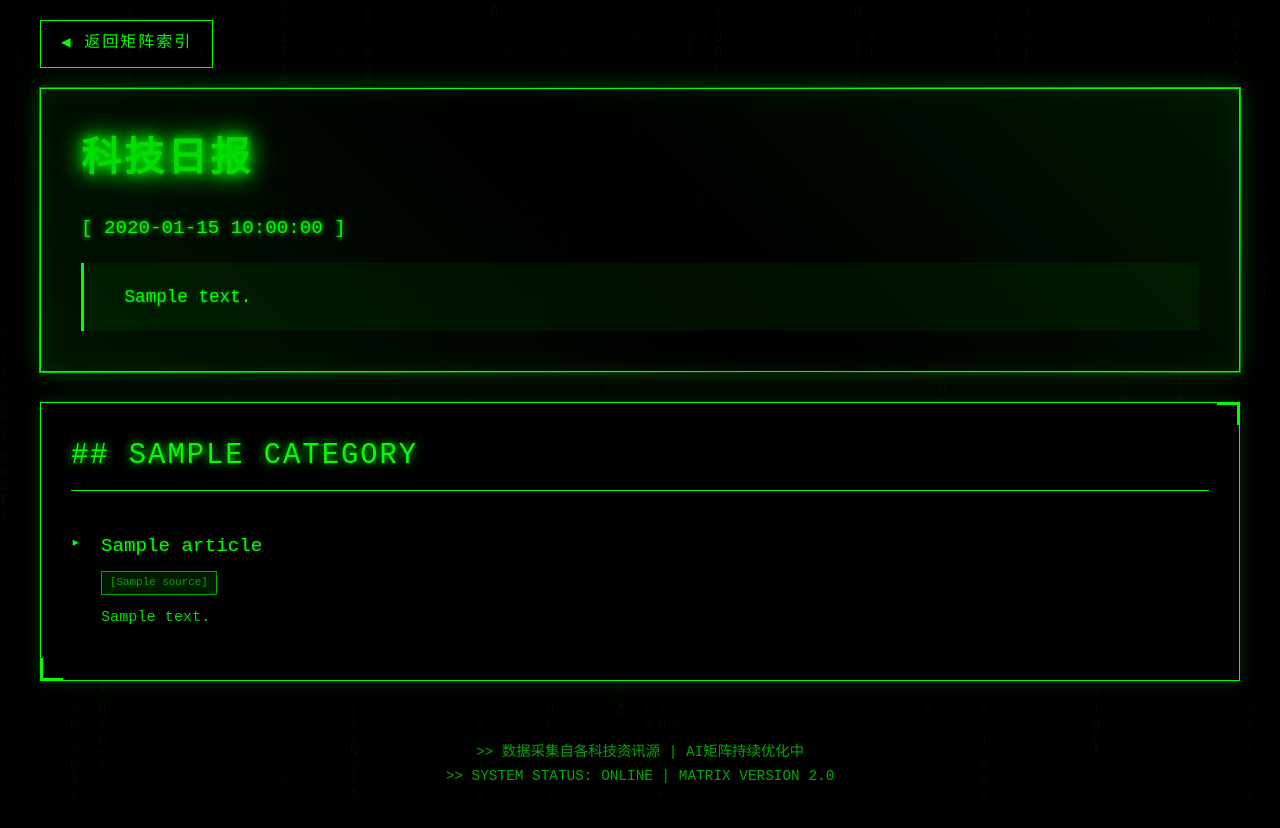
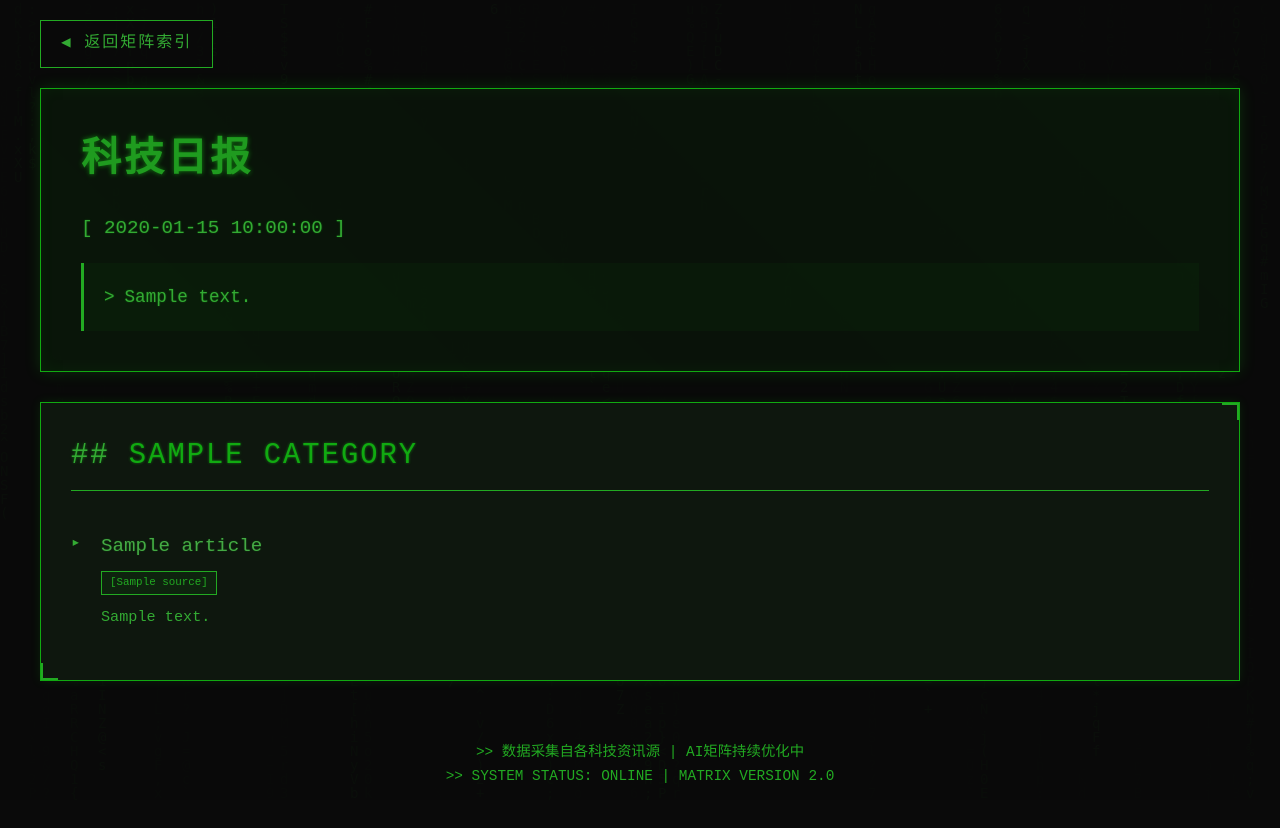
Before and after one commit to wyq09/tech-day-news, a Python web app: template templates/daily.html.j2 in a window 1280 px wide. Run offline with Jinja, Linux system fonts and the light colour scheme; the template is opened without the code that fills it: most values are stand-ins (such as "Sample title", 1, 10 or a date in 2020).

Commit message:
优化配色：使用柔和深绿配色，降低视觉疲劳
- 将亮绿色 #0f0 调整为柔和深绿 #2a2/#3a4
- 降低背景不透明度和发光强度
- 统一调整所有元素配色方案
- 矩阵雨透明度降低至 0.03
- 边框发光效果更加柔和
- 提升阅读舒适度

```diff
--- a/templates/daily.html.j2
+++ b/templates/daily.html.j2
@@ -18,8 +18,8 @@
 
         body {
             font-family: 'Courier New', monospace;
-            background: #000;
-            color: #0f0;
+            background: #0a0a0a;
+            color: #1a1;
             min-height: 100vh;
             padding: 20px;
             line-height: 1.6;
@@ -35,7 +35,7 @@
             height: 100%;
             pointer-events: none;
             z-index: 0;
-            opacity: 0.05;
+            opacity: 0.03;
         }
 
         .container {
@@ -46,40 +46,40 @@
         }
 
         .header {
-            background: rgba(0, 0, 0, 0.9);
-            border: 1px solid #0f0;
+            background: rgba(10, 20, 10, 0.95);
+            border: 1px solid #1a1;
             border-radius: 0;
             padding: 40px;
             margin-bottom: 30px;
-            box-shadow: 0 0 20px rgba(0, 255, 0, 0.3), inset 0 0 20px rgba(0, 255, 0, 0.1);
+            box-shadow: 0 0 15px rgba(26, 255, 26, 0.15), inset 0 0 15px rgba(26, 255, 26, 0.05);
             position: relative;
         }
 
         .header::before {
             content: '';
             position: absolute;
-            top: -2px;
-            left: -2px;
-            right: -2px;
-            bottom: -2px;
-            background: linear-gradient(45deg, #0f0, transparent, #0f0);
+            top: -1px;
+            left: -1px;
+            right: -1px;
+            bottom: -1px;
+            background: linear-gradient(45deg, #1a1, transparent, #1a1);
             z-index: -1;
-            animation: borderGlow 2s linear infinite;
+            animation: borderGlow 3s linear infinite;
         }
 
         @keyframes borderGlow {
-            0%, 100% { opacity: 0.5; }
-            50% { opacity: 1; }
+            0%, 100% { opacity: 0.3; }
+            50% { opacity: 0.6; }
         }
 
         .header h1 {
             font-size: 2.5em;
-            color: #0f0;
+            color: #2a2;
             text-transform: uppercase;
             letter-spacing: 3px;
             margin-bottom: 20px;
-            text-shadow: 0 0 10px #0f0, 0 0 20px #0f0, 0 0 30px #0f0;
-            animation: flicker 3s infinite;
+            text-shadow: 0 0 5px rgba(26, 255, 26, 0.5);
+            animation: flicker 4s infinite;
         }
 
         @keyframes flicker {
@@ -88,10 +88,10 @@
         }
 
         .header .date {
-            color: #0f0;
+            color: #3a3;
             font-size: 1.2em;
             margin-bottom: 20px;
-            text-shadow: 0 0 5px #0f0;
+            text-shadow: 0 0 2px rgba(26, 255, 26, 0.3);
         }
 
         .header .date::before {
@@ -102,20 +102,20 @@
         }
 
         .summary {
-            background: rgba(0, 255, 0, 0.05);
-            border-left: 3px solid #0f0;
+            background: rgba(26, 255, 26, 0.03);
+            border-left: 3px solid #2a2;
             padding: 20px;
             font-size: 1.1em;
-            color: #0f0;
-            text-shadow: 0 0 3px rgba(0, 255, 0, 0.5);
+            color: #3a3;
+            text-shadow: 0 0 2px rgba(26, 255, 26, 0.3);
             position: relative;
         }
 
         .summary::before {
             content: '>';
-            color: #0f0;
+            color: #3a3;
             margin-right: 10px;
-            animation: blink 1s infinite;
+            animation: blink 1.5s infinite;
         }
 
         @keyframes blink {
@@ -124,12 +124,12 @@
         }
 
         .category {
-            background: rgba(0, 0, 0, 0.95);
-            border: 1px solid #0f0;
+            background: rgba(15, 25, 15, 0.95);
+            border: 1px solid #1a1;
             padding: 30px;
             margin-bottom: 30px;
             position: relative;
-            box-shadow: 0 0 15px rgba(0, 255, 0, 0.2);
+            box-shadow: 0 0 10px rgba(26, 255, 26, 0.1);
         }
 
         .category::after {
@@ -137,10 +137,10 @@
             position: absolute;
             top: 0;
             right: 0;
-            width: 20px;
-            height: 20px;
-            border-top: 2px solid #0f0;
-            border-right: 2px solid #0f0;
+            width: 15px;
+            height: 15px;
+            border-top: 2px solid #2a2;
+            border-right: 2px solid #2a2;
         }
 
         .category::before {
@@ -148,26 +148,26 @@
             position: absolute;
             bottom: 0;
             left: 0;
-            width: 20px;
-            height: 20px;
-            border-bottom: 2px solid #0f0;
-            border-left: 2px solid #0f0;
+            width: 15px;
+            height: 15px;
+            border-bottom: 2px solid #2a2;
+            border-left: 2px solid #2a2;
         }
 
         .category-title {
             font-size: 1.8em;
             margin-bottom: 20px;
             padding-bottom: 10px;
-            border-bottom: 1px solid #0f0;
+            border-bottom: 1px solid #2a2;
             text-transform: uppercase;
             letter-spacing: 2px;
-            text-shadow: 0 0 10px #0f0;
+            text-shadow: 0 0 3px rgba(26, 255, 26, 0.4);
             position: relative;
         }
 
         .category-title::before {
             content: '## ';
-            color: #0f0;
+            color: #3a3;
         }
 
         .article-item {
@@ -181,7 +181,7 @@
             content: '▸';
             position: absolute;
             left: 0;
-            color: #0f0;
+            color: #3a3;
             animation: slideIn 0.5s ease-out;
         }
 
@@ -200,36 +200,36 @@
         }
 
         .article-title a {
-            color: #0f0;
+            color: #4a4;
             text-decoration: none;
             transition: all 0.3s;
-            text-shadow: 0 0 3px rgba(0, 255, 0, 0.3);
+            text-shadow: 0 0 2px rgba(26, 255, 26, 0.2);
         }
 
         .article-title a:hover {
-            color: #fff;
-            text-shadow: 0 0 10px #0f0, 0 0 20px #0f0;
-            background: rgba(0, 255, 0, 0.1);
+            color: #6a6;
+            text-shadow: 0 0 5px rgba(26, 255, 26, 0.5);
+            background: rgba(26, 255, 26, 0.05);
             padding: 2px 5px;
         }
 
         .article-meta {
             display: flex;
             gap: 15px;
-            color: #0a0;
+            color: #2a2;
             font-size: 0.85em;
             margin-bottom: 10px;
         }
 
         .source {
-            background: rgba(0, 255, 0, 0.1);
+            background: rgba(26, 255, 26, 0.05);
             padding: 2px 8px;
             font-size: 0.8em;
-            border: 1px solid #0a0;
+            border: 1px solid #2a2;
         }
 
         .article-summary {
-            color: #0d0;
+            color: #3a3;
             font-size: 0.95em;
             line-height: 1.7;
         }
@@ -240,19 +240,19 @@
 
         .ai-tag {
             display: inline-block;
-            background: #0f0;
-            color: #000;
+            background: #2a2;
+            color: #0a0;
             padding: 2px 8px;
             font-size: 0.75em;
             margin-left: 10px;
             font-weight: bold;
             text-transform: uppercase;
-            box-shadow: 0 0 10px #0f0;
+            box-shadow: 0 0 5px rgba(26, 255, 26, 0.3);
         }
 
         .footer {
             text-align: center;
-            color: #0a0;
+            color: #2a2;
             padding: 20px;
             margin-top: 40px;
             font-size: 0.9em;
@@ -261,19 +261,19 @@
         .back-link {
             display: inline-block;
             margin-bottom: 20px;
-            color: #0f0;
+            color: #3a3;
             text-decoration: none;
             padding: 10px 20px;
-            border: 1px solid #0f0;
+            border: 1px solid #2a2;
             transition: all 0.3s;
             text-transform: uppercase;
             letter-spacing: 2px;
         }
 
         .back-link:hover {
-            background: #0f0;
-            color: #000;
-            box-shadow: 0 0 20px #0f0;
+            background: #2a2;
+            color: #0a0;
+            box-shadow: 0 0 10px rgba(26, 255, 26, 0.3);
         }
 
         .back-link::before {
@@ -286,17 +286,17 @@
         }
 
         ::-webkit-scrollbar-track {
-            background: #000;
+            background: #0a0a0a;
         }
 
         ::-webkit-scrollbar-thumb {
-            background: #0f0;
+            background: #2a2;
             border-radius: 4px;
         }
 
         ::-webkit-scrollbar-thumb:hover {
-            background: #0d0;
-            box-shadow: 0 0 10px #0f0;
+            background: #3a3;
+            box-shadow: 0 0 5px rgba(26, 255, 26, 0.3);
         }
 
         @media (max-width: 768px) {
@@ -368,10 +368,10 @@
         }
 
         function drawMatrix() {
-            ctx.fillStyle = 'rgba(0, 0, 0, 0.05)';
+            ctx.fillStyle = 'rgba(10, 10, 10, 0.05)';
             ctx.fillRect(0, 0, canvas.width, canvas.height);
 
-            ctx.fillStyle = '#0f0';
+            ctx.fillStyle = '#2a2';
             ctx.font = fontSize + 'px monospace';
 
             for (let i = 0; i < drops.length; i++) {
```
Also changed, not shown: 2026/news-2026-01-31.html (+77 -82 lines), index.html (+52 -52 lines), templates/archive.html.j2 (+52 -52 lines).
